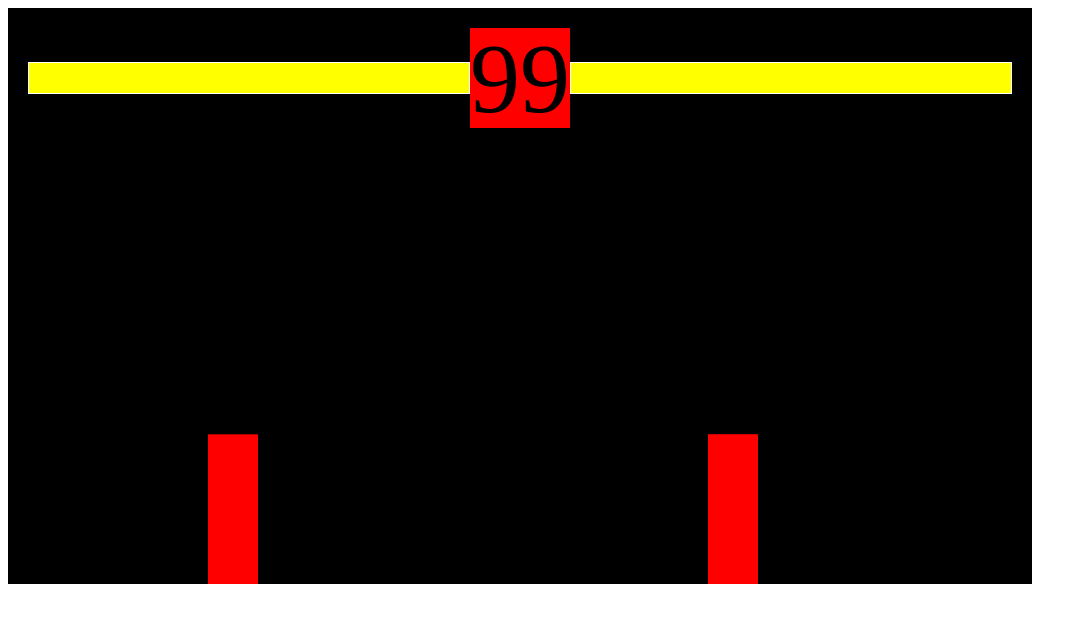
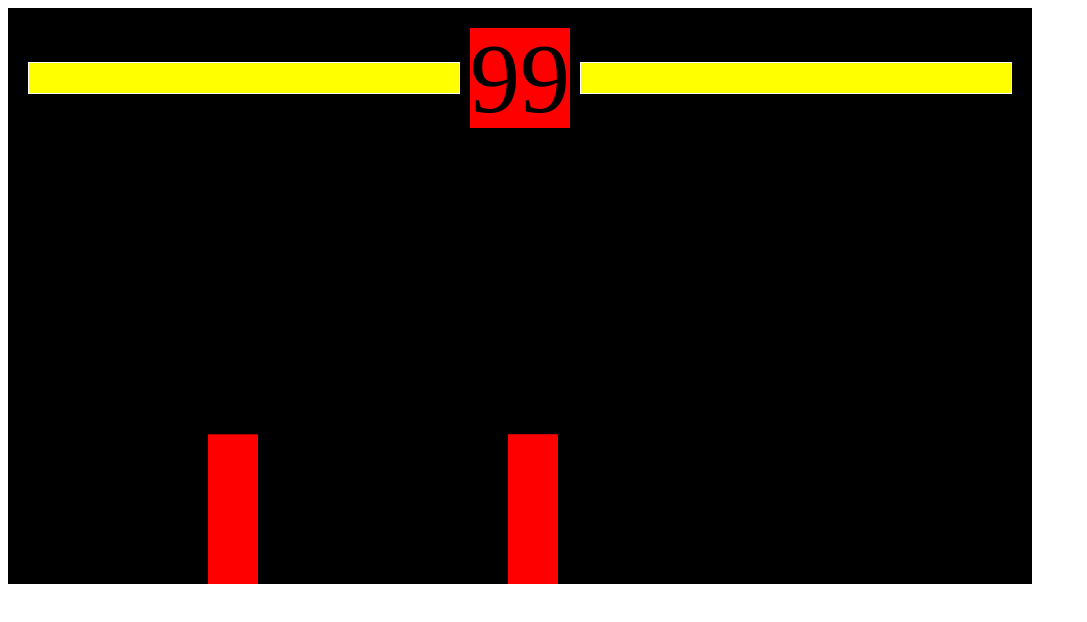
Before and after one commit to BabaVo55/Kungfu, a website: page index.html in a window 1280 px wide. Shown: the whole page, without its empty margins (0-1087 px from the left). Drawn offline with Linux system fonts and the light colour scheme.

Commit message:
player healthbar needed reversing

```diff
--- a/index.html
+++ b/index.html
@@ -24,10 +24,11 @@
             space-between;
             align-items: center;
             padding: 20px;
-            ">
-             <div style="border: 1px solid white; height: 100%; width: 100%;">
+            gap:10px
+        ">
+             <div style="border: 1px solid white; height: 100%; width: 100%; display: flex; flex-direction: row-reverse;">
                  <!-- Player Health -->
-                 <div id="playerHealth" style="background-color: yellow; height: 30px; width: 100%"></div>
+                 <div id="playerHealth" style="background-color: yellow; height: 30px; width: 100%;"></div>
              </div>
             <!-- Timer -->
             <div style="
@@ -41,9 +42,15 @@
                 font-size: 100px;">
                         99
             </div>
-            <div style="border: 1px solid white; height: 100%; width: 100%;">
+            <div
+                style="border: 1px solid white;
+                height: 100%;
+                width: 100%;">
                 <!-- Enemy Health -->
-                <div id="enemyHealth" style="background-color: yellow; height: 30px; width: 100%;"></div>
+                <div
+                    id="enemyHealth"
+                    style="background-color: yellow; height: 30px; width: 100%"
+                ></div>
             </div>
         </div>
         <canvas>
--- a/index.js
+++ b/index.js
@@ -3,6 +3,7 @@ const c = canvas.getContext('2d');
 
 const enemyHealth = document.getElementById('enemyHealth')
 const playerHealth = document.getElementById('playerHealth')
+
 
 canvas.width = 1024;
 canvas.height = 576;
@@ -86,7 +87,7 @@ const player = new Sprite({
 
 const enemy = new Sprite({
     position : {
-        x: 700,
+        x: 500,
         y: 100,
 
     },
@@ -178,7 +179,7 @@ function animate(){
     if (rectangularCollision({rectangle1:player, rectangle2:enemy}) && player.isAttacking){
         player.isAttacking = false
         console.log('ENEMY health down by 10')
-        enemyHealth.style.width = '20%'
+        enemyHealth.style.width = "20%"
     } else if(rectangularCollision({rectangle1:enemy, rectangle2:player}) && enemy.isAttacking){
         enemy.isAttacking = false;
         console.log('PLAYER health down by 10')
```
